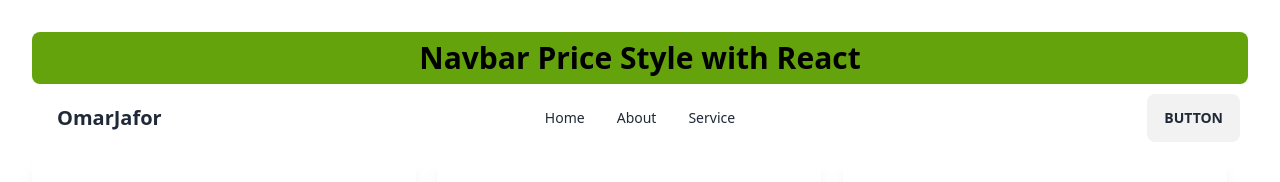
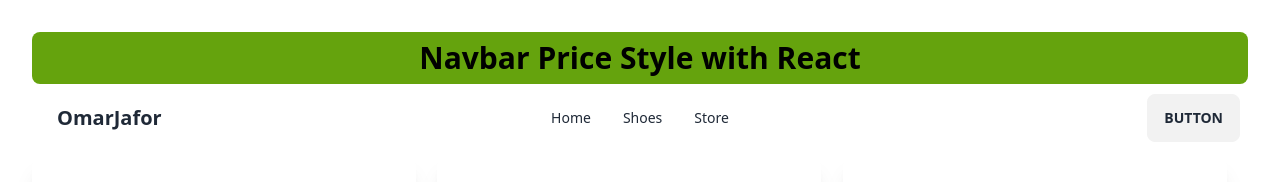
Before and after one commit to omarjafor/Price-Navbar-Practice, a React (Vite) app: page / in a window 1280 px wide. Shown: the top 182 px of the page. Built offline with nearby package versions, Linux system fonts and the light colour scheme.

Commit message:
working on navbar and card

```diff
--- a/src/Navbar.jsx
+++ b/src/Navbar.jsx
@@ -24,8 +24,8 @@ const Navbar = () => {
                 <div className="navbar-center hidden lg:flex">
                     <ul className="menu menu-horizontal px-1">
                         <li><a>Home</a></li>
-                        <li><a>About</a></li>
-                        <li><a>Service</a></li>
+                        <li><a>Shoes</a></li>
+                        <li><a>Store</a></li>
                     </ul>
                 </div>
                 <div className="navbar-end">
```
